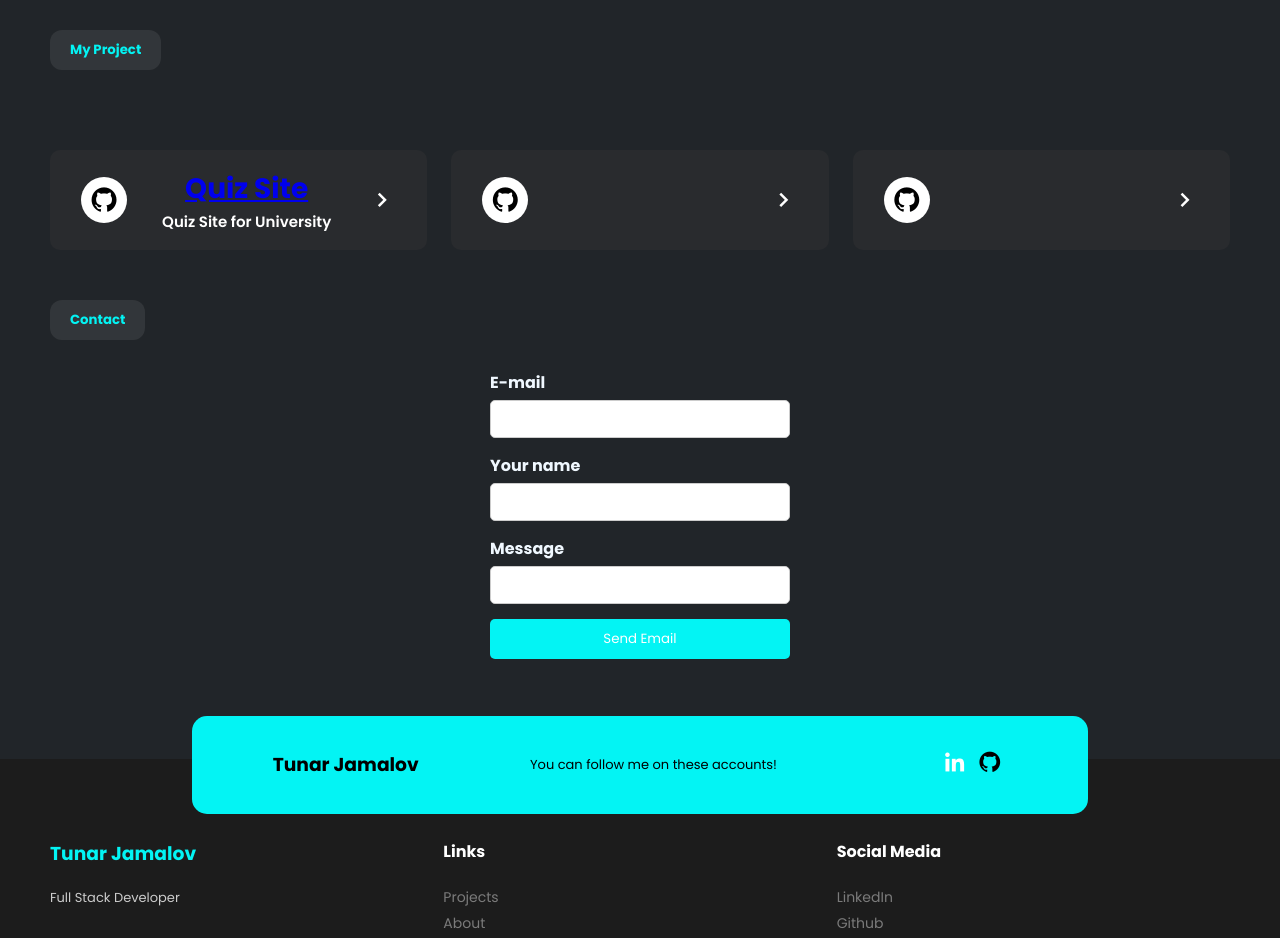
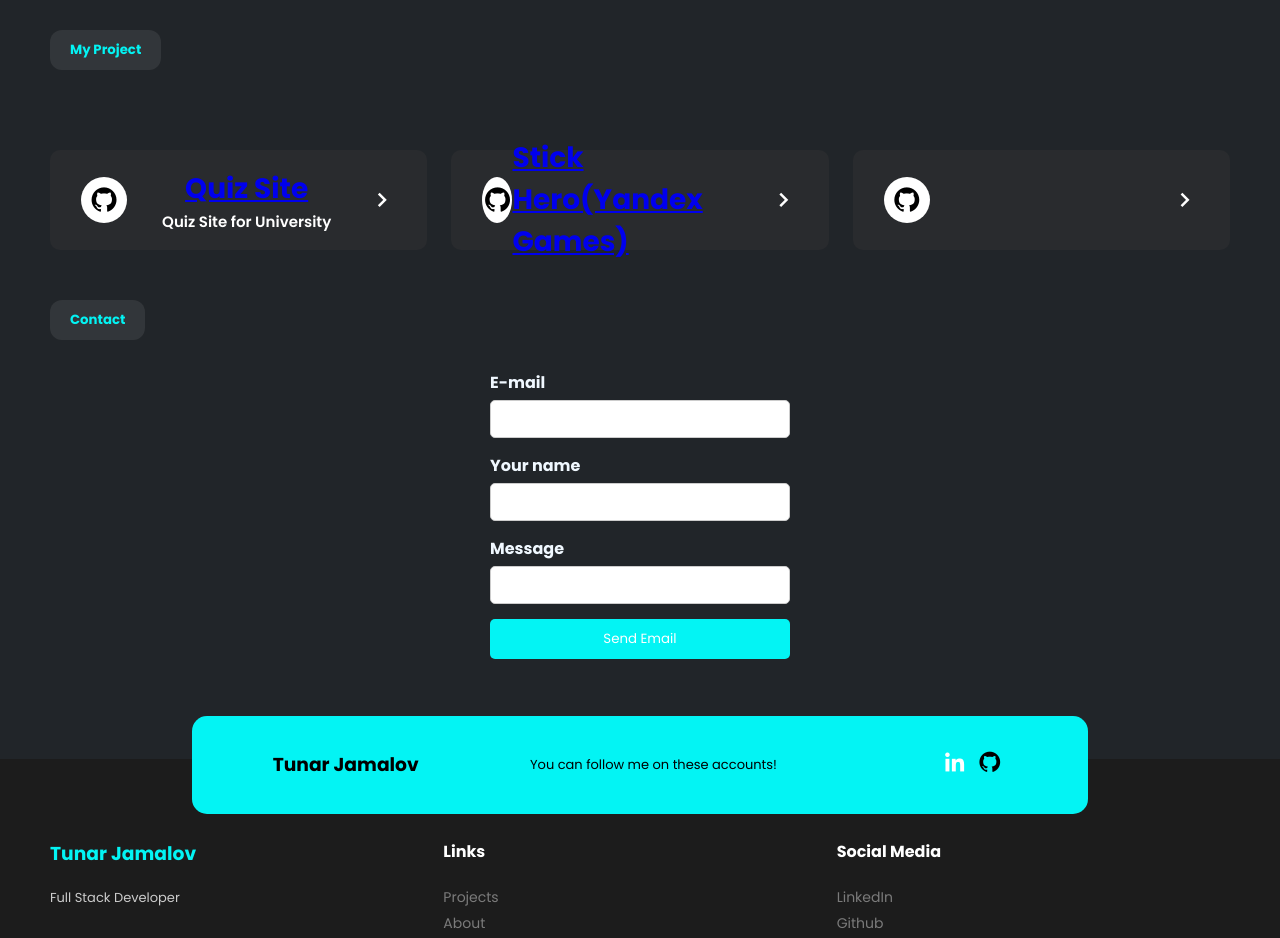
Before and after one commit to TunarJamalov/tunarjamalov.github.io, a plain HTML site: page index.html in a window 1280 px wide. Shown: the part 1380-2318 px from the top of the page. Drawn offline with nearby package versions, Linux system fonts and the light colour scheme.

Commit message:
Update index.html

```diff
--- a/index.html
+++ b/index.html
@@ -109,7 +109,7 @@
         </div>
         <div class="info">
           <h3>
-            <a target="_blank" href=""></a>
+            <a target="_blank" href="https://github.com/TunarJamalov/Stick-Hero-YandexGames-">Stick Hero(Yandex Games)</a>
           </h3>
           <p></p>
         </div>
```
